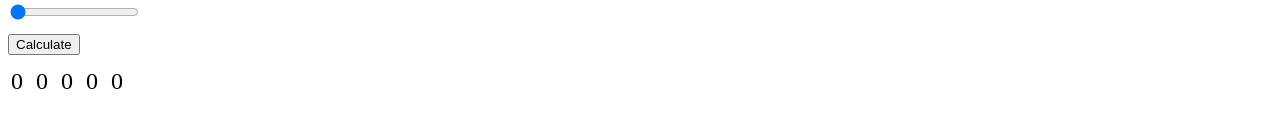
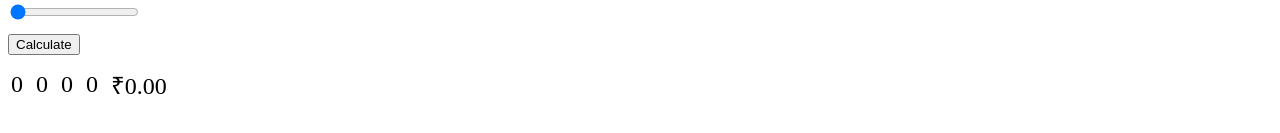
Before and after one commit to karthiklal/Shell-Angular-Jan-2022, an Angular app in the folder first-app/: page / in a window 1280 px wide. Both pictures are taken after a click on the button "Salary Calculator". Shown: the part 343-476 px from the top of the page. Built offline with nearby package versions, Linux system fonts and the light colour scheme.

Commit message:
Using pipes

```diff
--- a/first-app/src/app/products/products.component.html
+++ b/first-app/src/app/products/products.component.html
@@ -5,7 +5,7 @@
 <ul>
     <li *ngFor="let productName of productNames">
         <div>
-            <span>{{productName}}</span>
+            <span>{{productName | uppercase}}</span>
             <span> - </span>
             <button (click)="onBtnRemoveClick(productName)"> X </button>
         </div>
--- a/first-app/src/app/salary-calculator/salary-calculator.component.html
+++ b/first-app/src/app/salary-calculator/salary-calculator.component.html
@@ -28,7 +28,7 @@
                     <td>{{model.hra}}</td>
                     <td>{{model.da}}</td>
                     <td>{{model.tax}}</td>
-                    <td>{{model.salary}}</td>
+                    <td>{{model.salary | currency:'INR'}}</td>
                 </tr>
             </tbody>
         </table>
```
